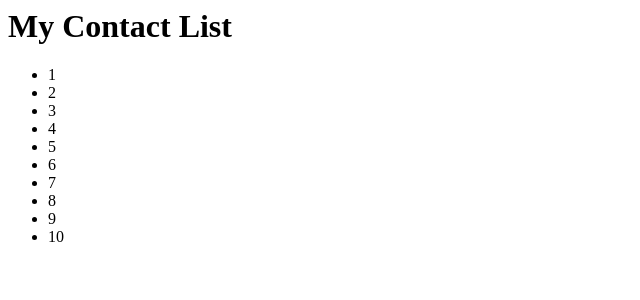
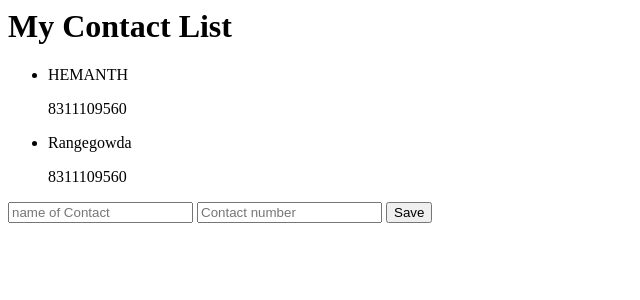
Before and after one commit to Hemanthrgh/NODE.JS, a Node server app: page /Contacts in a window 1280 px wide. Shown: the top 300 px of the page, without its empty margins (0-640 px from the left). Run offline with Node 20, Linux system fonts and the light colour scheme.

Commit message:
stark taking input for Contacts and displaying until server restart

```diff
--- a/CodingNinja/Contact List/index.js
+++ b/CodingNinja/Contact List/index.js
@@ -18,16 +18,36 @@ const app=express();
 
 app.set('view engine','ejs');//to set the view engine as ejs
 app.set('views',path.join(__dirname,'views'));//to set the path for view to view engine __dirname gibe current directory adress
-
+app.use(express.urlencoded());//just for encode the data passed
 app.get('/',(req,res)=>{//it is running when url is "/"
     // console.log(req);
     // res.send('<h1>cool it is running!</h1>');
     // // res.end('<h1>cool it is running!!!!</h1>');
     return res.render("home",{title:"Home"});//redering the page and asigning the value to the variable
 })
+  const Contact_List=[
+        {
+            name:"HEMANTH",
+            phone:8311109560
+        },
+        {
+            name:"Rangegowda",
+            phone:8311109560
+        }
+    ]
+app.get('/Contacts',(req,res)=>{
 
-app.get('/Contacts',(req,res)=>{
-    return res.render("Contacts",{title:'Contact_List'});
+    return res.render("Contacts",{
+        title:'Contact_List',
+        Contact_List:Contact_List
+});
+})
+
+app.post("/Update_Contact",(req,res)=>{
+    console.log(req.body.name);
+    Contact_List.push(req.body);
+    res.redirect("Contacts");
+
 })
 
 app.listen(port,(err)=>
--- a/CodingNinja/Contact List/views/Contacts.ejs
+++ b/CodingNinja/Contact List/views/Contacts.ejs
@@ -7,9 +7,20 @@
     <body>
         <h1>My Contact List</h1>
        <ul><%
-        for(let i=1;i<=10;i++){%>
-           <li> <%= i %></li>
+        for(let i of Contact_List){%>
+           <li>
+            <p><%= i.name %></p>
+            <%= i.phone %>
+            </li>
             <%}
         %></ul>
+        <form action="Update_Contact" method="post">
+            <input type="text" name="name" placeholder="name of Contact" required>
+            <input type="number" name="phone" placeholder="Contact number" required>
+            <button type="submit">Save</button>
+        </form>
     </body>
 </html>
+
+<!-- The placeholder attribute specifies a short hint that describes the expected value of an input field. -->
+<!-- The name attribute is acts as a key for the value entered in the input element, when the form is submitted and data is received at the server. -->
```
